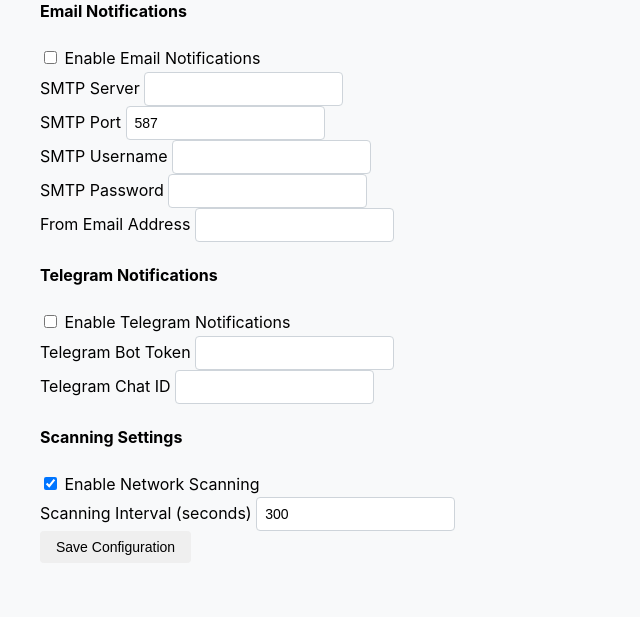
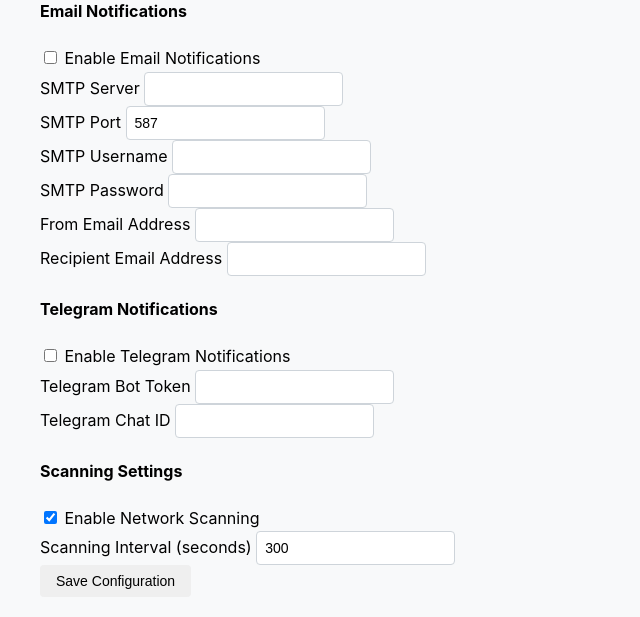
Before and after one commit to extremealexv/Netureon, a Flask app: page /config in a window 1280 px wide. Shown: the part 241-858 px from the top of the page, without its empty margins (0-640 px from the left). Before the commit the page ends 796 px from the top, so only its background shows below. Run offline with Flask 3, Linux system fonts and the light colour scheme.

Commit message:
Add recipient email address to configuration

```diff
--- a/webui/routes/config.py
+++ b/webui/routes/config.py
@@ -11,6 +11,7 @@ DEFAULT_SETTINGS = {
     'smtp_username': '',
     'smtp_password': '',
     'smtp_from_address': '',
+    'smtp_to_address': '',
     'telegram_bot_token': '',
     'telegram_chat_id': '',
     'enable_email_notifications': 'false',
--- a/webui/templates/config.html
+++ b/webui/templates/config.html
@@ -51,6 +51,11 @@
                     <label for="smtp_from_address" class="form-label">From Email Address</label>
                     <input type="email" class="form-control" id="smtp_from_address" name="smtp_from_address" value="{{ settings.smtp_from_address }}">
                 </div>
+
+                <div class="mb-3">
+                    <label for="smtp_to_address" class="form-label">Recipient Email Address</label>
+                    <input type="email" class="form-control" id="smtp_to_address" name="smtp_to_address" value="{{ settings.smtp_to_address }}">
+                </div>
             </div>
         </div>
 
```
